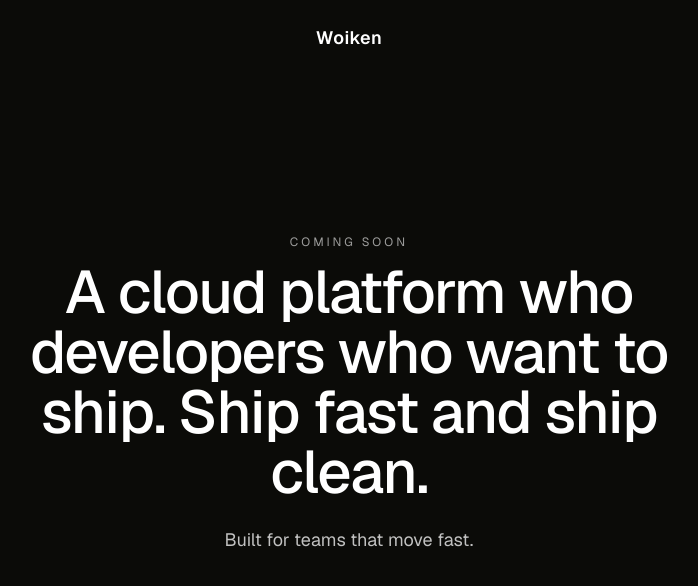
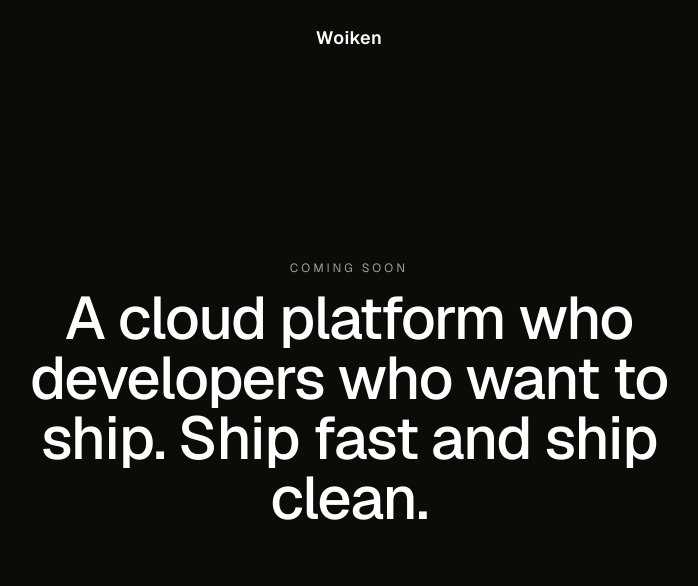
Before and after one commit to NiHaiden/woiken-web, a Next.js app: page / in a window 1280 px wide. Shown: the top 586 px of the page, without its empty margins (291-989 px from the left). Built offline with nearby package versions, Linux system fonts and the light colour scheme.

Commit message:
Remove paragraph about fast-moving teams
Removed the paragraph about being built for fast-moving teams.

```diff
--- a/app/page.tsx
+++ b/app/page.tsx
@@ -23,7 +23,6 @@
             A cloud platform who developers who want to ship. Ship fast and ship
             clean.
           </h1>
-          <p className="mt-6 text-lg text-white/75">Built for teams that move fast.</p>
         </section>
       </motion.main>
     </div>
```
